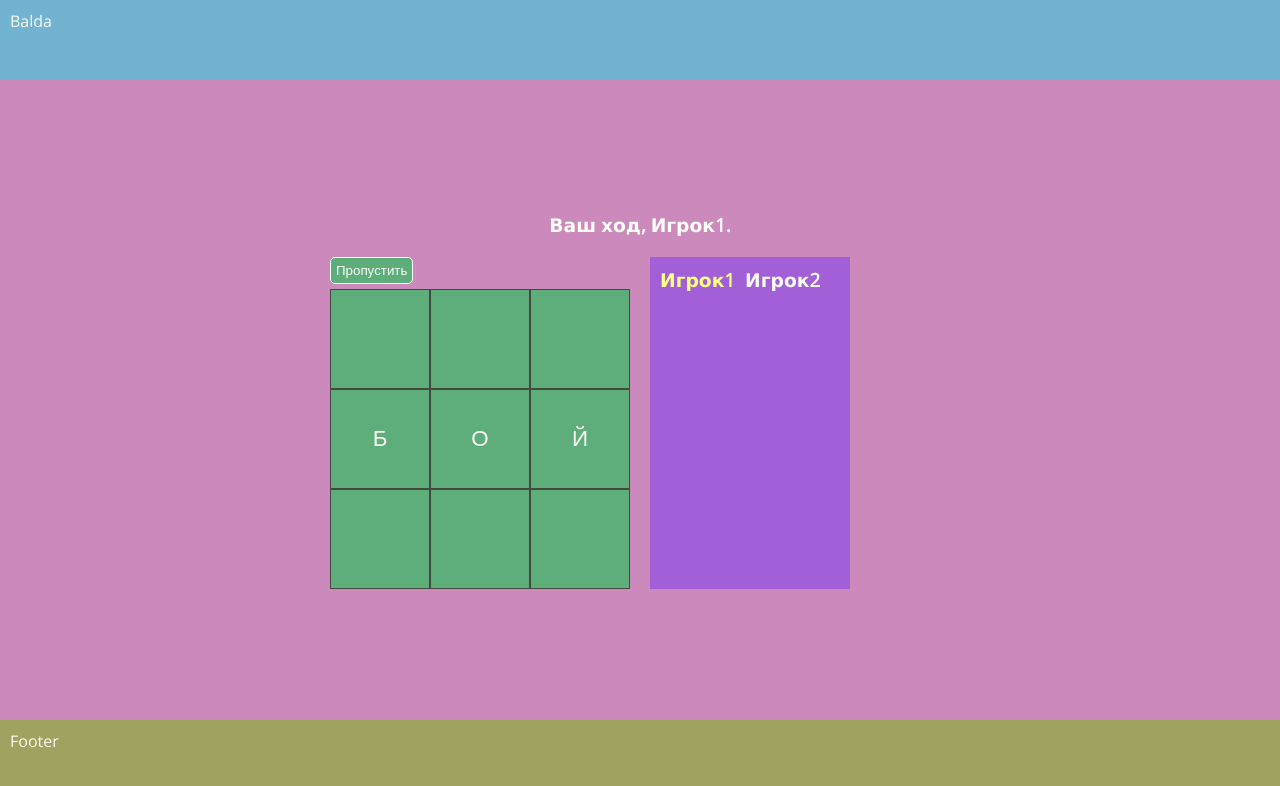
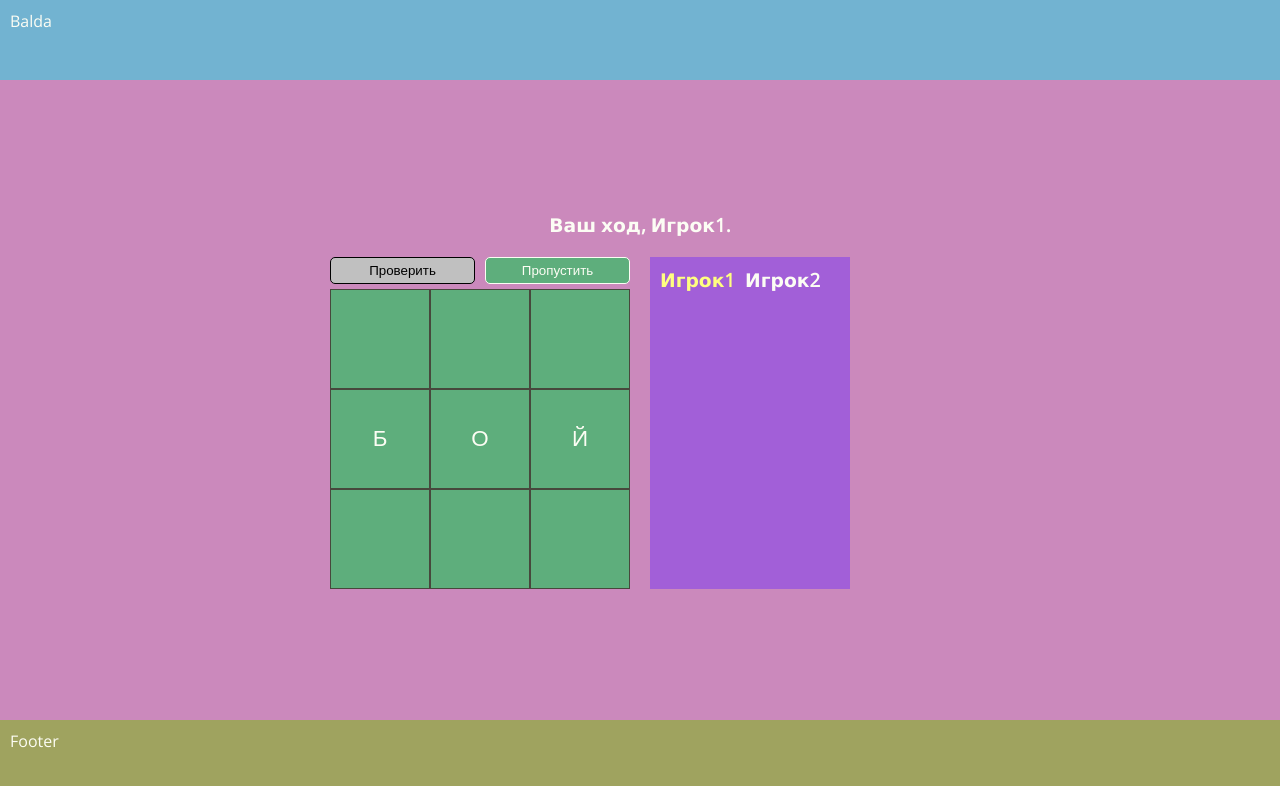
Before and after one commit to femiarkh/react-game, a React (Create React App) app: page / in a window 1280 px wide. Shown: the top 786 px of the page. Built offline with nearby package versions, Linux system fonts and the light colour scheme.

Commit message:
feat: add check button

```diff
--- a/src/components/ButtonsContainer.jsx
+++ b/src/components/ButtonsContainer.jsx
@@ -1,12 +1,17 @@
 import React from 'react';
 import { usePlayersData } from '../hooks/usePlayersData';
 import { useMessage } from '../hooks/useMessage';
-import { PASSES_BEFORE_FINISH } from '../const/PASSES_BEFORE_FINISH';
 
-const ButtonsContainer = ({ passCount, setPassCount }) => {
+const ButtonsContainer = ({ passCount, setPassCount,
+  showWord, setCheckButtonClicked,
+  setWrongShow, gameOver }) => {
   const { changeMessage } = useMessage();
   const { playersData, changePlayersData } = usePlayersData();
+
   function handlePassClick() {
+    if (showWord) {
+      setWrongShow(true);
+    }
     const movingIndex = playersData.findIndex((player) => player.isMoving);
     const newPlayersData = Array.from(playersData);
     newPlayersData[movingIndex].isMoving = false;
@@ -20,9 +25,27 @@ const ButtonsContainer = ({ passCount, setPassCount }) => {
 
     setPassCount(passCount + 1);
   }
+
+  function handleCheckClick() {
+    setCheckButtonClicked(true);
+  }
+
   return (
     <div className="buttons-container">
-      <button type="button" onClick={handlePassClick} disabled={passCount === playersData.length * PASSES_BEFORE_FINISH}>Пропустить</button>
+      <button
+        type="button"
+        onClick={handleCheckClick}
+        disabled={!showWord || gameOver}
+      >
+        Проверить
+      </button>
+      <button
+        type="button"
+        onClick={handlePassClick}
+        disabled={gameOver}
+      >
+        Пропустить
+      </button>
     </div>
   );
 };
--- a/src/components/GameBoard.tsx
+++ b/src/components/GameBoard.tsx
@@ -17,9 +17,20 @@ function getShownWord(indexes:number[], array:{ value:string; id:string; }[]) {
 type Props = {
   passCount: number;
   setPassCount: React.Dispatch<React.SetStateAction<number>>;
+  showWord: boolean;
+  setShowWord: React.Dispatch<React.SetStateAction<boolean>>;
+  checkButtonClicked: boolean;
+  setCheckButtonClicked: React.Dispatch<React.SetStateAction<boolean>>;
+  wrongShow: boolean;
+  setWrongShow: React.Dispatch<React.SetStateAction<boolean>>;
+  setGameOver: React.Dispatch<React.SetStateAction<boolean>>;
 };
 
-const GameBoard = ( { passCount, setPassCount }: Props ) => {
+const GameBoard = ( { passCount, setPassCount,
+  showWord, setShowWord,
+  checkButtonClicked, setCheckButtonClicked,
+  wrongShow, setWrongShow,
+  setGameOver }: Props ) => {
   const { array } = useArray();
   const { gameSize } = useGameSize();
   const { changeMessage } = useMessage();
@@ -31,8 +42,6 @@ const GameBoard = ( { passCount, setPassCount }: Props ) => {
   const [usedIndexes, setUsedIndexes] = useState(initialUsedIndexes);
   const [usedWords, setUsedWords] = useState([initialWord]);
   const [chosenIndex, setChosenIndex] = useState(-1);
-  const [showWord, setShowWord] = useState(false);
-  const [wrongShow, setWrongShow] = useState(false);
   const [shownIndexes, setShownIndexes] = useState([-1]);
 
   const movingIndex = playersData.findIndex((player) => player.isMoving);
@@ -44,6 +53,14 @@ const GameBoard = ( { passCount, setPassCount }: Props ) => {
       });
     }
   }, [showWord]);
+
+  useEffect(() => {
+    if (checkButtonClicked && shownIndexes[0] !== -1) {
+      const enterPress = new KeyboardEvent('keydown', { key: 'Enter' });
+      window.dispatchEvent(enterPress);
+      setCheckButtonClicked(false);
+    }
+  });
 
   useEffect(() => {
     function handleEnterPress(evt: KeyboardEvent) {
@@ -100,7 +117,7 @@ const GameBoard = ( { passCount, setPassCount }: Props ) => {
     };
   }, [showWord, array, shownIndexes, changeMessage,
     usedIndexes, usedWords, chosenIndex, changePlayersData,
-    movingIndex, playersData, setPassCount]);
+    movingIndex, playersData, setPassCount, setShowWord]);
 
   useEffect(() => {
     if (wrongShow) {
@@ -118,7 +135,7 @@ const GameBoard = ( { passCount, setPassCount }: Props ) => {
       }
 
     }
-  }, [wrongShow, array, chosenIndex]);
+  }, [wrongShow, array, chosenIndex, setShowWord, setWrongShow]);
 
   useEffect(() => {
     if (usedIndexes.length === array.length ||
@@ -131,8 +148,10 @@ const GameBoard = ( { passCount, setPassCount }: Props ) => {
         winMessage = `С победой, ${winners.join(', ')}!`;
       }
       changeMessage(`Игра окончена. ${winMessage}`);
+      setGameOver(true);
     }
-  }, [usedIndexes.length, array.length, changeMessage, playersData, passCount]);
+  }, [usedIndexes.length, array.length,
+    changeMessage, playersData, passCount, setGameOver]);
 
   const letters = array
     .map((item, index) => <Letter
--- a/src/components/GameContainer.tsx
+++ b/src/components/GameContainer.tsx
@@ -5,11 +5,34 @@ import { ScoreContainer } from './ScoreContainer';
 
 const GameContainer = () => {
   const [passCount, setPassCount] = useState(0);
+  const [showWord, setShowWord] = useState(false);
+  const [checkButtonClicked, setCheckButtonClicked] = useState(false);
+  const [wrongShow, setWrongShow] = useState(false);
+  const [gameOver, setGameOver] = useState(false);
+
   return (
     <div className="game-container">
       <div className="game-container__game-field">
-        <ButtonsContainer passCount={passCount} setPassCount={setPassCount} />
-        <GameBoard passCount={passCount} setPassCount={setPassCount} />
+        <ButtonsContainer
+          passCount={passCount}
+          setPassCount={setPassCount}
+          showWord={showWord}
+          setCheckButtonClicked={setCheckButtonClicked}
+          setWrongShow={setWrongShow}
+          gameOver={gameOver}
+        />
+
+        <GameBoard
+          passCount={passCount}
+          setPassCount={setPassCount}
+          showWord={showWord}
+          setShowWord={setShowWord}
+          checkButtonClicked={checkButtonClicked}
+          setCheckButtonClicked={setCheckButtonClicked}
+          wrongShow={wrongShow}
+          setWrongShow={setWrongShow}
+          setGameOver={setGameOver}
+        />
       </div>
       <ScoreContainer />
     </div>
--- a/src/style/style.scss
+++ b/src/style/style.scss
@@ -109,6 +109,9 @@ button {
 }
 
 .buttons-container {
+  display: grid;
+  grid-template-columns: repeat(auto-fit, minmax(100px, 1fr));
+  grid-gap: 10px;
   background-color: $main-color;
   margin-bottom: 5px;
 }
```
